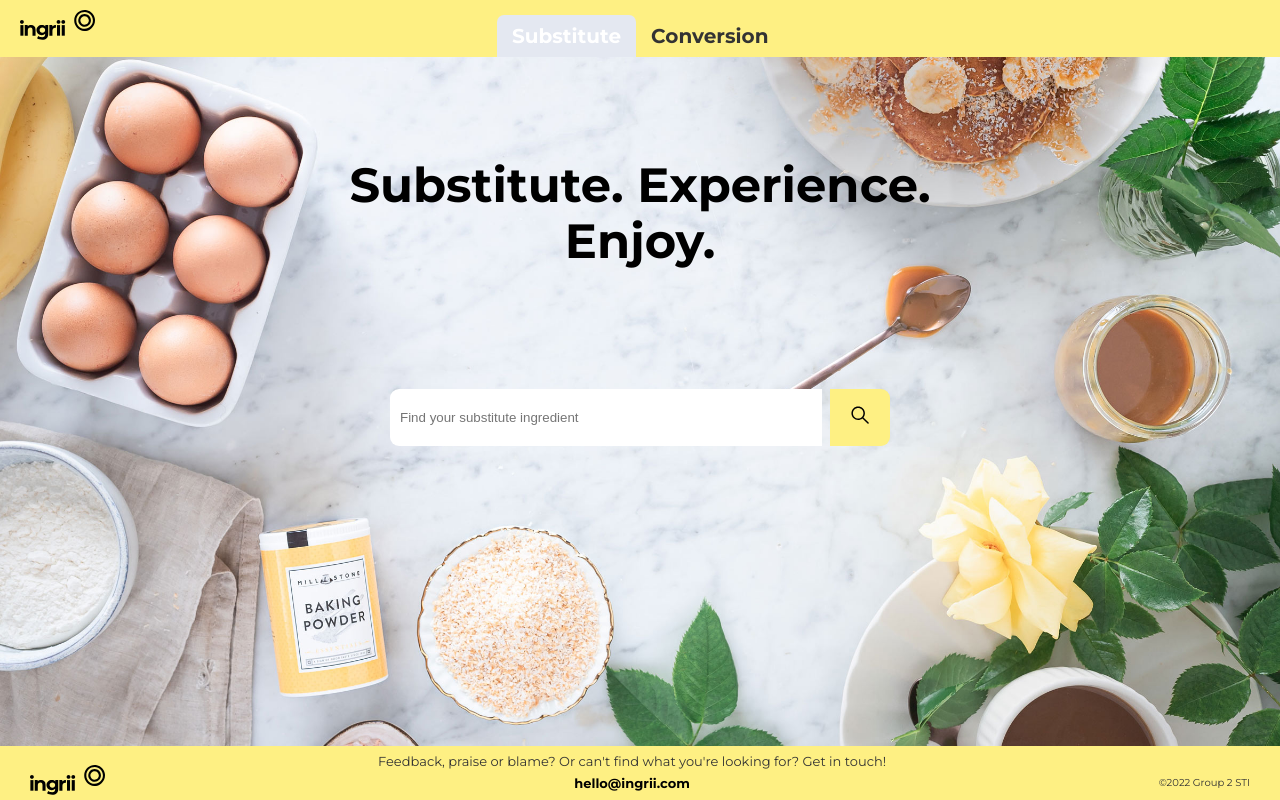
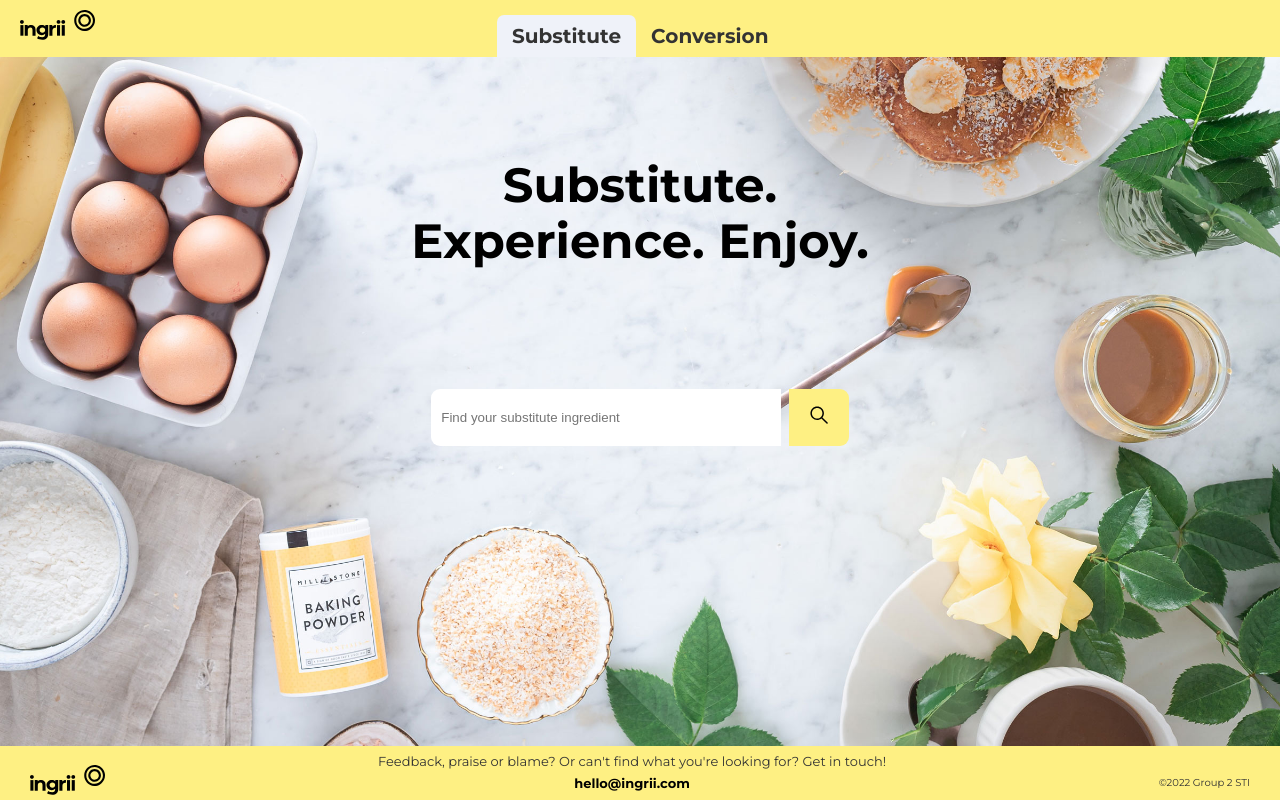
Before and after one commit to Annaaste/reactproject, a Next.js app: page /substitute in a window 1280 px wide. Built offline with nearby package versions, Linux system fonts and the light colour scheme.

Commit message:
colorchange on tabs and text adjustment

```diff
--- a/components/Navbar/Navbar.module.scss
+++ b/components/Navbar/Navbar.module.scss
@@ -56,13 +56,11 @@
 }
 
 .activePage {
-  background-color: #E4E8F1;
-  color: $white;
+  background-color: #EFF2F9;
   border-radius: 0.7rem 0.7rem 0 0;
 }
 
 .activePage2 {
-  background-color: #E0E4E7;
-  color: $white;
+  background-color: #E2E6E9;
   border-radius: 0.7rem 0.7rem 0 0;
 }
--- a/pages/convert/index.jsx
+++ b/pages/convert/index.jsx
@@ -1,6 +1,5 @@
 import React, { useState } from 'react'
 import styles from './convert.module.scss'
-import Image from 'next/image'
 import Select from '../../components/ConvertAtoms/Select'
 
 
@@ -9,7 +8,7 @@ const Convert = () => {
   return (
     <div className={styles.container}>
 
-      <h1 className={styles.convertHeader}>Convert. Cook. Connect.</h1>
+      <h1 className={styles.convertHeader}>Convert. <br/> Cook. Connect.</h1>
 
       <div className={styles.convertForm}>
         {/* <fieldset className={styles.convertFieldset}> */}
--- a/pages/substitute/index.jsx
+++ b/pages/substitute/index.jsx
@@ -16,7 +16,7 @@ const Substitute = () => {
           content="Här står det info som kan synas på Google om just den här sidan"
         />
       </Head>
-      <h1 className={styles.heading}>Substitute. Experience. Enjoy.</h1>
+      <h1 className={styles.heading}>Substitute. <br/> Experience. Enjoy.</h1>
       <SearchBar />
     </>
   )
```
